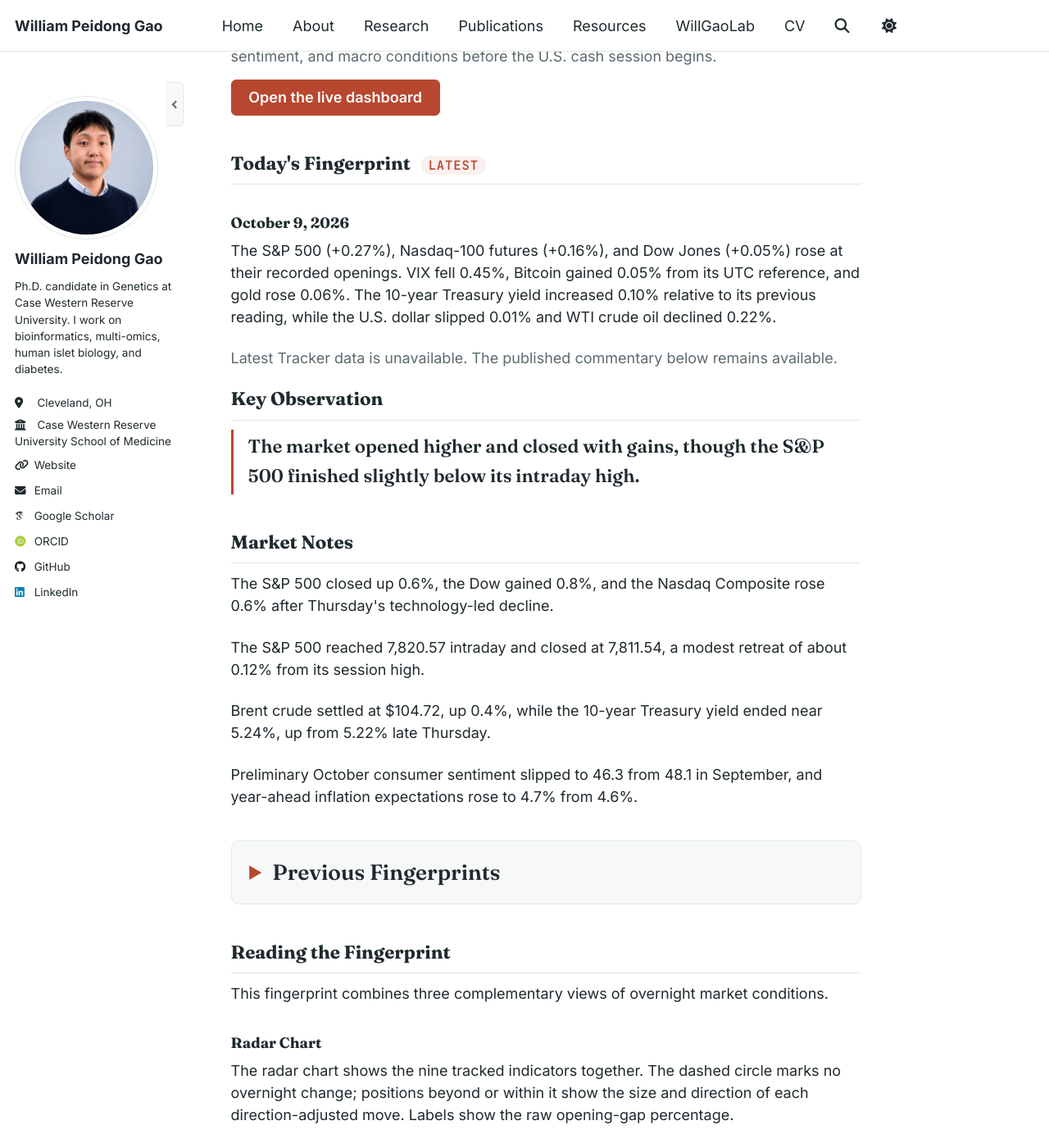
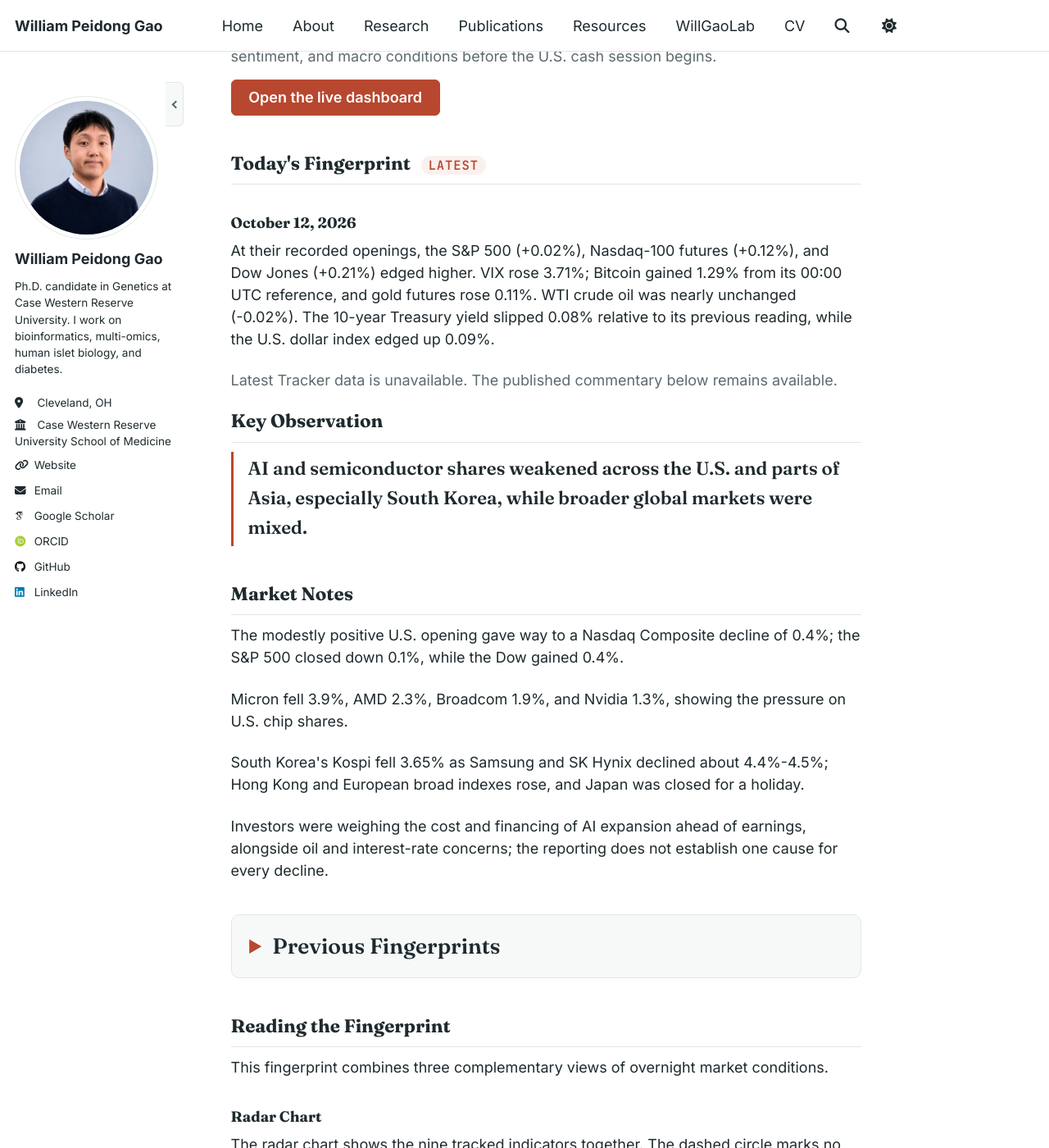
Before and after one commit to PeidongGao/WilliamGaoWeb, a Jekyll site: the page built from _pages/market-fingerprint.md, in a window 1280 px wide and 1400 px high, scrolled down 296 px. Shown: the whole window at 82% size. Built offline with Jekyll 4.4.1, drawn with Linux system fonts in a browser that asks for light colours; some web fonts are replaced.

Commit message:
Add October 12 market commentary

```diff
--- a/_data/market_commentary.yml
+++ b/_data/market_commentary.yml
@@ -1,3 +1,12 @@
+- date: "2026-10-12"
+  summary: "At their recorded openings, the S&P 500 (+0.02%), Nasdaq-100 futures (+0.12%), and Dow Jones (+0.21%) edged higher. VIX rose 3.71%; Bitcoin gained 1.29% from its 00:00 UTC reference, and gold futures rose 0.11%. WTI crude oil was nearly unchanged (-0.02%). The 10-year Treasury yield slipped 0.08% relative to its previous reading, while the U.S. dollar index edged up 0.09%."
+  key_observation: "AI and semiconductor shares weakened across the U.S. and parts of Asia, especially South Korea, while broader global markets were mixed."
+  market_notes:
+    - "The modestly positive U.S. opening gave way to a Nasdaq Composite decline of 0.4%; the S&P 500 closed down 0.1%, while the Dow gained 0.4%."
+    - "Micron fell 3.9%, AMD 2.3%, Broadcom 1.9%, and Nvidia 1.3%, showing the pressure on U.S. chip shares."
+    - "South Korea's Kospi fell 3.65% as Samsung and SK Hynix declined about 4.4%-4.5%; Hong Kong and European broad indexes rose, and Japan was closed for a holiday."
+    - "Investors were weighing the cost and financing of AI expansion ahead of earnings, alongside oil and interest-rate concerns; the reporting does not establish one cause for every decline."
+
 - date: "2026-10-09"
   summary: "The S&P 500 (+0.27%), Nasdaq-100 futures (+0.16%), and Dow Jones (+0.05%) rose at their recorded openings. VIX fell 0.45%, Bitcoin gained 0.05% from its UTC reference, and gold rose 0.06%. The 10-year Treasury yield increased 0.10% relative to its previous reading, while the U.S. dollar slipped 0.01% and WTI crude oil declined 0.22%."
   key_observation: "The market opened higher and closed with gains, though the S&P 500 finished slightly below its intraday high."
```
